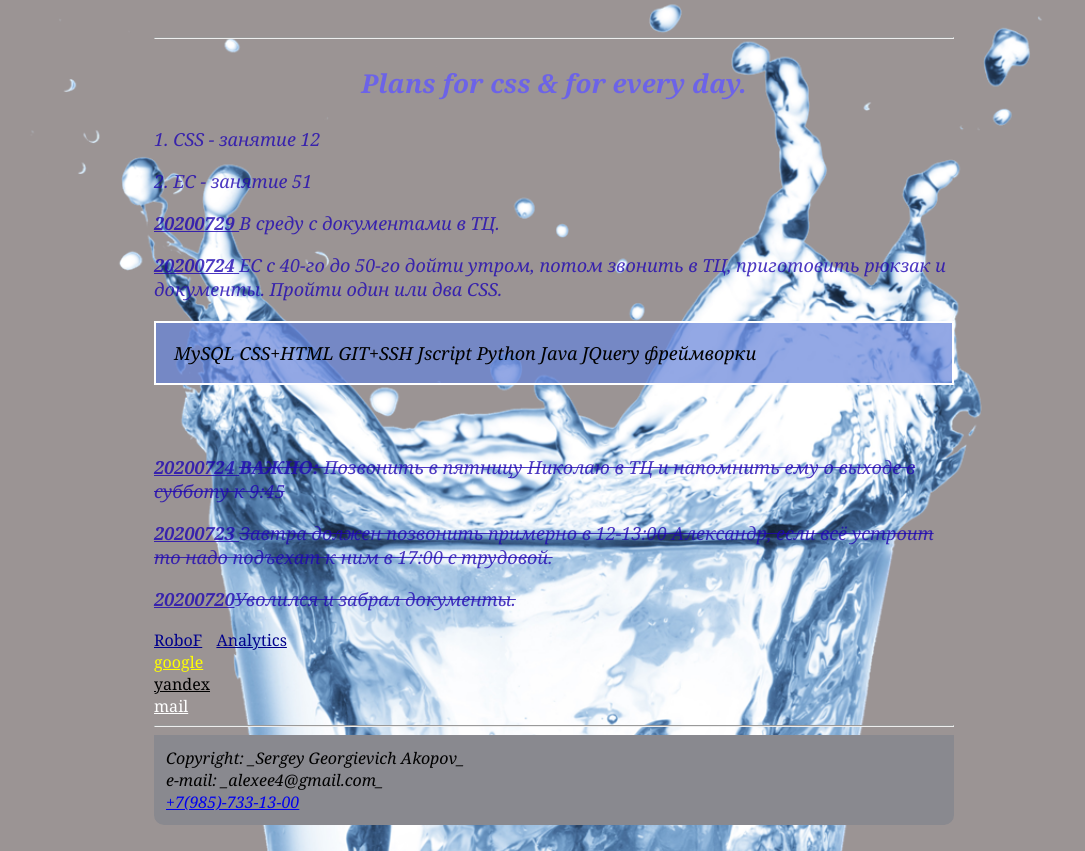
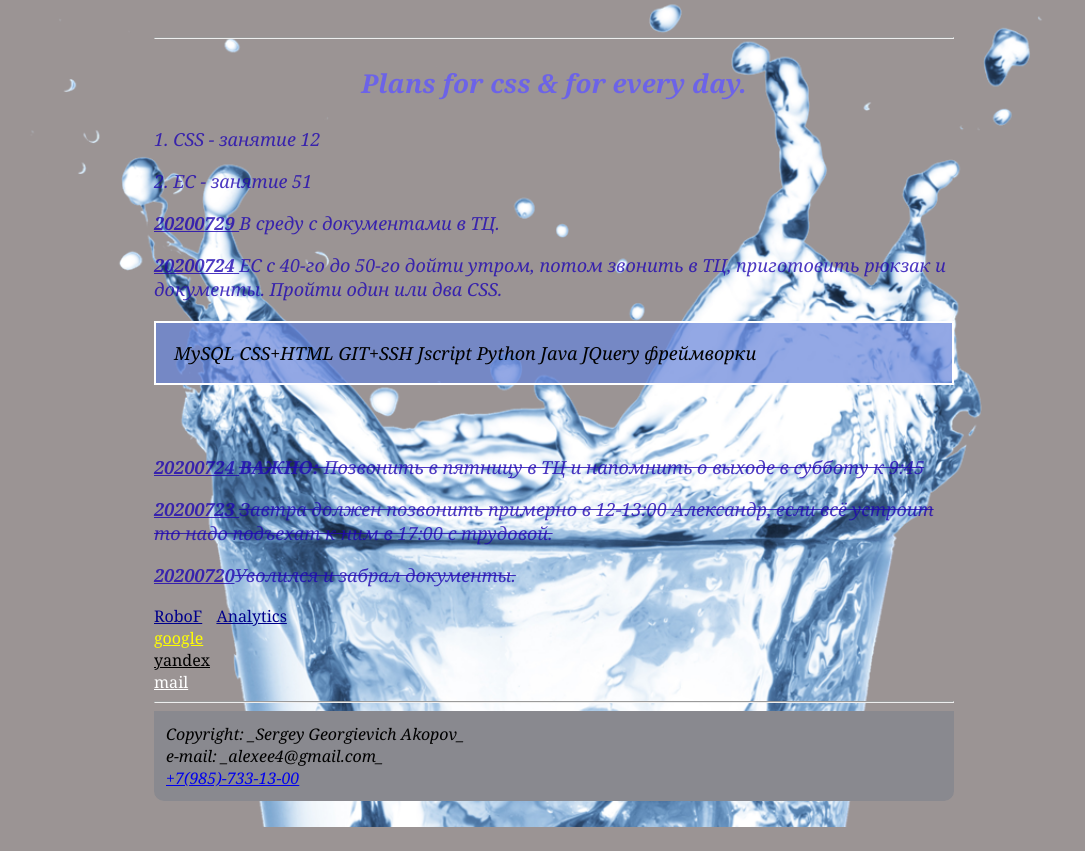
Before and after one commit to YurioMan/YurioMan.github.io, a plain HTML site: page index.html in a window 1280 px wide. Shown: the part 81-932 px from the top of the page, without its empty margins (86-1171 px from the left). After the commit the page ends 908 px from the top, so only its background shows below. Drawn offline with Linux system fonts and the light colour scheme.

Commit message:
202007241510

```diff
--- a/index.html
+++ b/index.html
@@ -27,7 +27,7 @@
 
         <p class="note">MySQL CSS+HTML GIT+SSH Jscript Python Java JQuery фреймворки  </p><br>
 
-        <p> <strong> <u> 20200724 </u> </strong> <strike><strong>ВАЖНО: </strong> Позвонить в пятницу Николаю в ТЦ и напомнить ему о выходе в субботу к 9:45</strike></p>
+        <p> <strong> <u> 20200724 </u> </strong> <strike><strong>ВАЖНО: </strong> Позвонить в пятницу в ТЦ и напомнить о выходе в субботу к 9:45</strike></p>
 
         <p> <strong> <u>  20200723 </u>  </strong>  <strike> Завтра должен позвонить примерно в 12-13:00 Александр, если всё устроит то надо подъехат к ним в 17:00 с трудовой.</strike></p>
 
```
